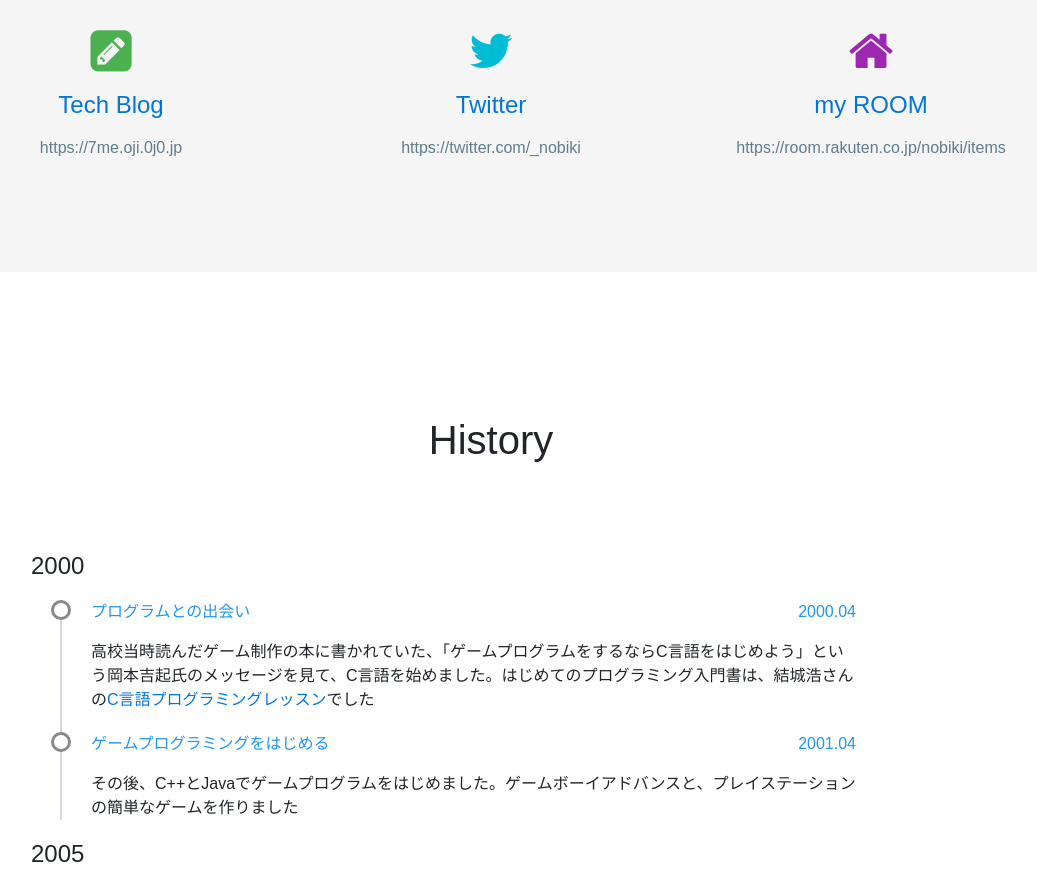
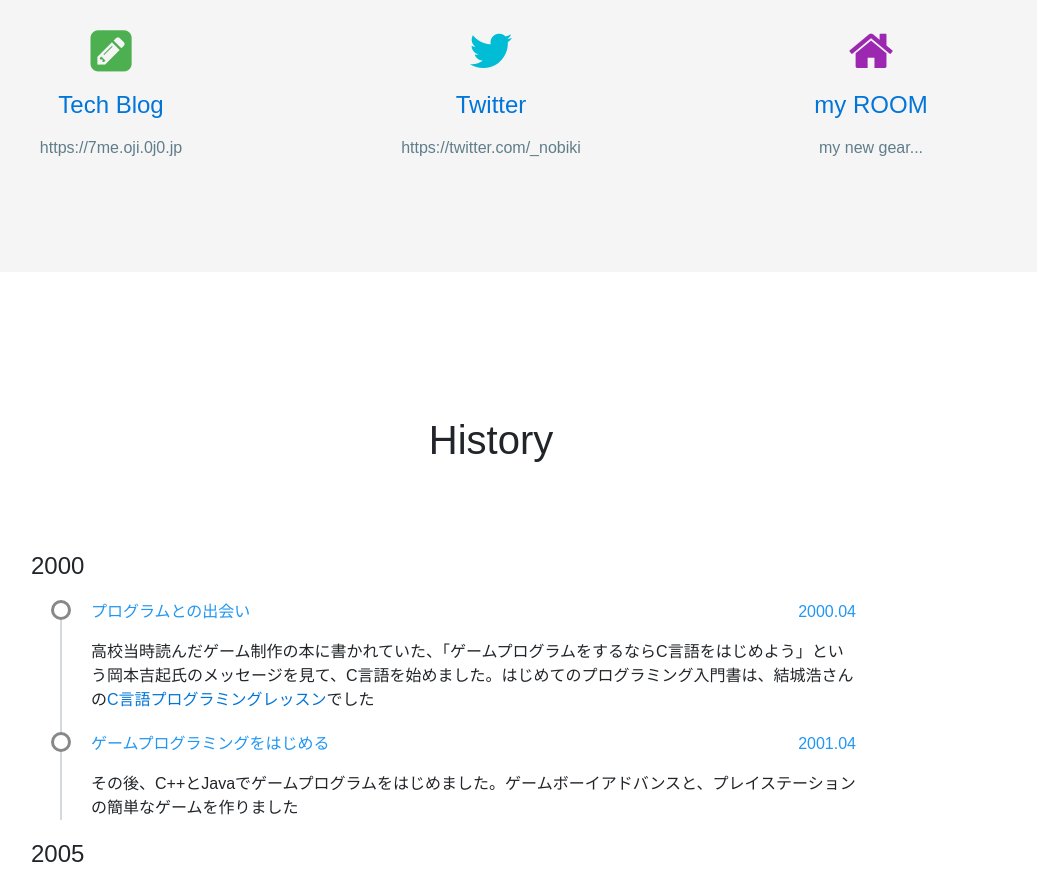
Before and after one commit to nobiki/portfolio, a React (Create React App) app in the folder src/app/: page / in a window 1280 px wide. Shown: the part 2240-3127 px from the top of the page, without its empty margins (149-1186 px from the left). Built offline with nearby package versions, Linux system fonts and the light colour scheme; no server answers.

Commit message:
modified:   src/app/src/components/portfolio/Activity.js

```diff
--- a/src/app/src/components/portfolio/Activity.js
+++ b/src/app/src/components/portfolio/Activity.js
@@ -47,7 +47,7 @@ class Activity extends Component {
             <div className="col-md-4 mb-r wow fadeInUp" data-wow-delay=".5s"><i className="fa fa-home fa-3x purple-text"></i>
               <a href="https://room.rakuten.co.jp/nobiki/items" target="_blank">
                 <h3 className="h4 mt-3">my ROOM</h3>
-                <p className="mt-3 blue-grey-text">https://room.rakuten.co.jp/nobiki/items</p>
+                <p className="mt-3 blue-grey-text">my new gear...</p>
               </a>
             </div>
           </div>
```
